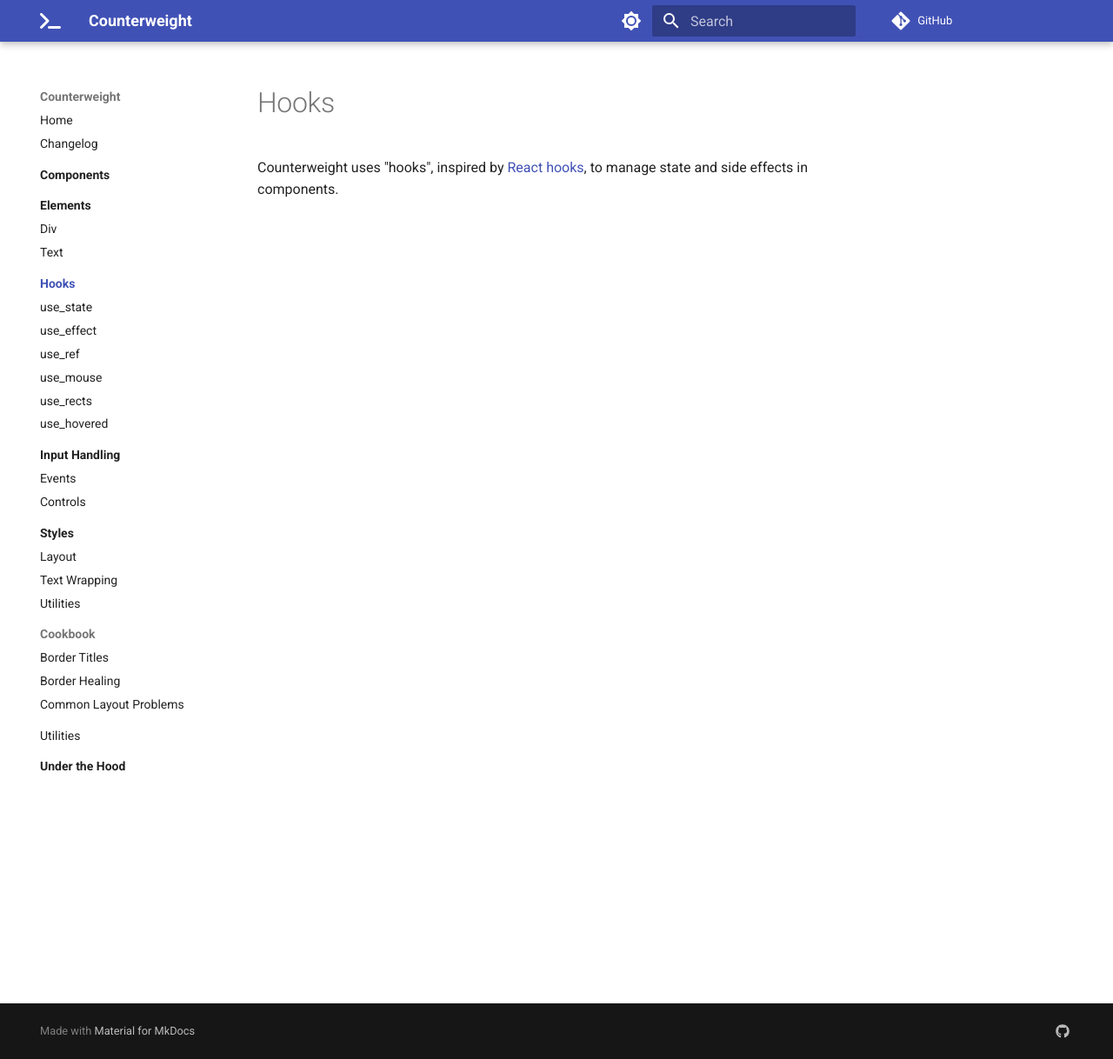
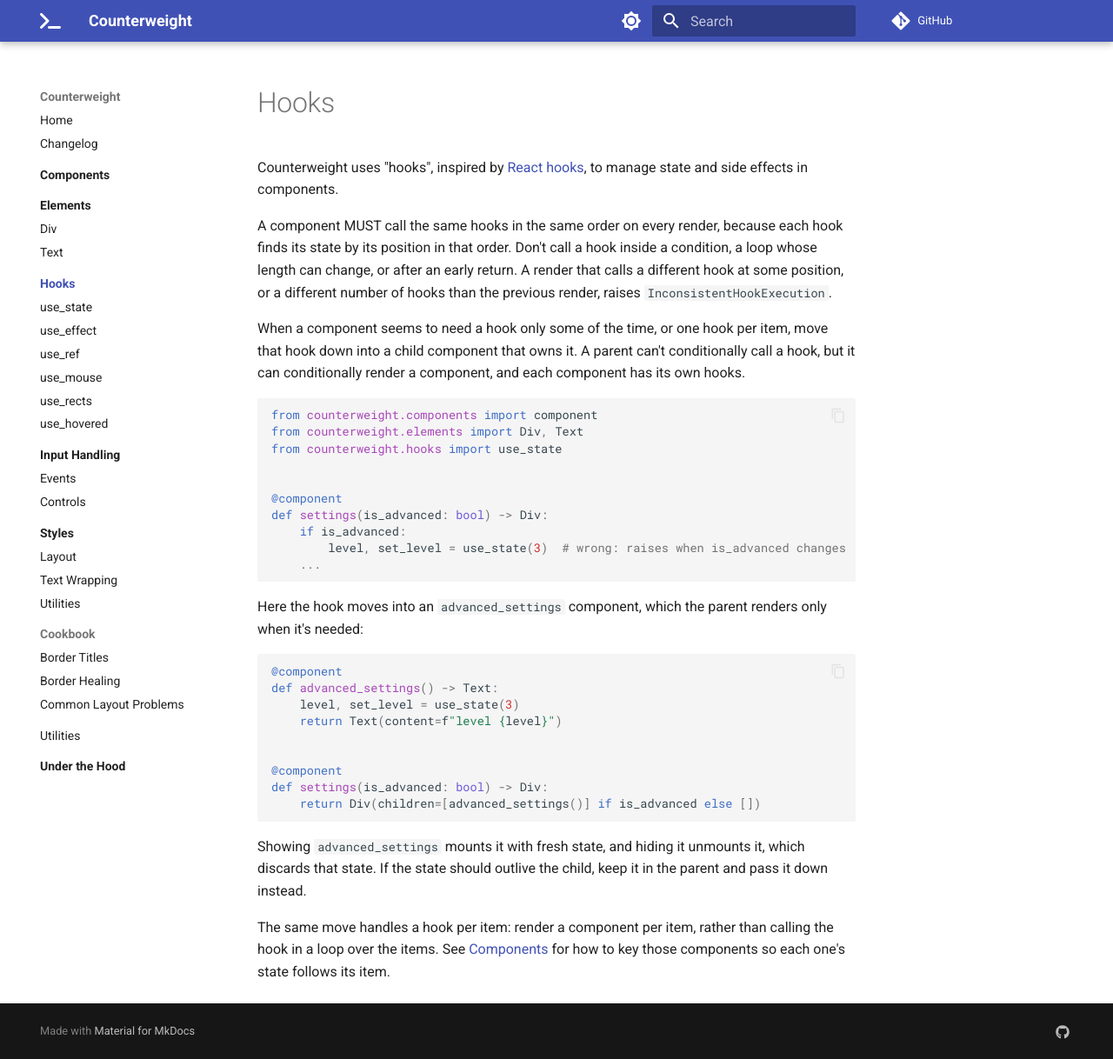
Before and after one commit to JoshKarpel/counterweight, an MkDocs documentation site: the page built from docs/hooks/index.md, in a window 1280 px wide and 1218 px high. Shown: the whole window at 87% size. Built offline with MkDocs 1.6.1 and Material for MkDocs 9.7.7, drawn with Linux system fonts in a browser that asks for light colours; comment, search, counter and statistics services are not loaded.

Commit message:
step 6: guard against inconsistent hook execution

````diff
--- a/docs/hooks/index.md
+++ b/docs/hooks/index.md
@@ -3,3 +3,52 @@
 Counterweight uses "hooks",
 inspired by [React hooks](https://react.dev/reference/react/hooks),
 to manage state and side effects in components.
+
+A component MUST call the same hooks in the same order on every render,
+because each hook finds its state by its position in that order.
+Don't call a hook inside a condition, a loop whose length can change, or after an early return.
+A render that calls a different hook at some position,
+or a different number of hooks than the previous render,
+raises `InconsistentHookExecution`.
+
+When a component seems to need a hook only some of the time, or one hook per item,
+move that hook down into a child component that owns it.
+A parent can't conditionally call a hook, but it can conditionally render a component,
+and each component has its own hooks.
+
+```python
+from counterweight.components import component
+from counterweight.elements import Div, Text
+from counterweight.hooks import use_state
+
+
+@component
+def settings(is_advanced: bool) -> Div:
+    if is_advanced:
+        level, set_level = use_state(3)  # wrong: raises when is_advanced changes
+    ...
+```
+
+Here the hook moves into an `advanced_settings` component,
+which the parent renders only when it's needed:
+
+```python
+@component
+def advanced_settings() -> Text:
+    level, set_level = use_state(3)
+    return Text(content=f"level {level}")
+
+
+@component
+def settings(is_advanced: bool) -> Div:
+    return Div(children=[advanced_settings()] if is_advanced else [])
+```
+
+Showing `advanced_settings` mounts it with fresh state, and hiding it unmounts it,
+which discards that state.
+If the state should outlive the child, keep it in the parent and pass it down instead.
+
+The same move handles a hook per item:
+render a component per item, rather than calling the hook in a loop over the items.
+See [Components](../components/index.md#when-position-isnt-identity)
+for how to key those components so each one's state follows its item.
````
Also changed, not shown: docs/changelog.md (+7 -0 lines), plans/react-semantics.md (+5 -2 lines), 2 other files.
